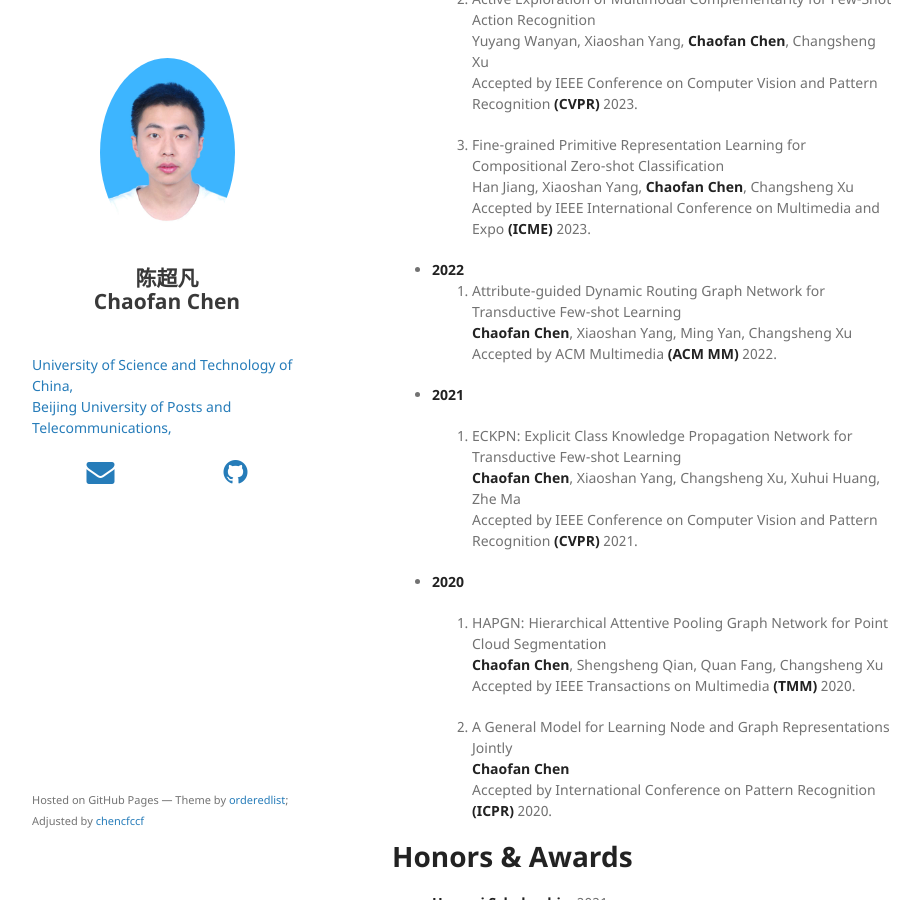
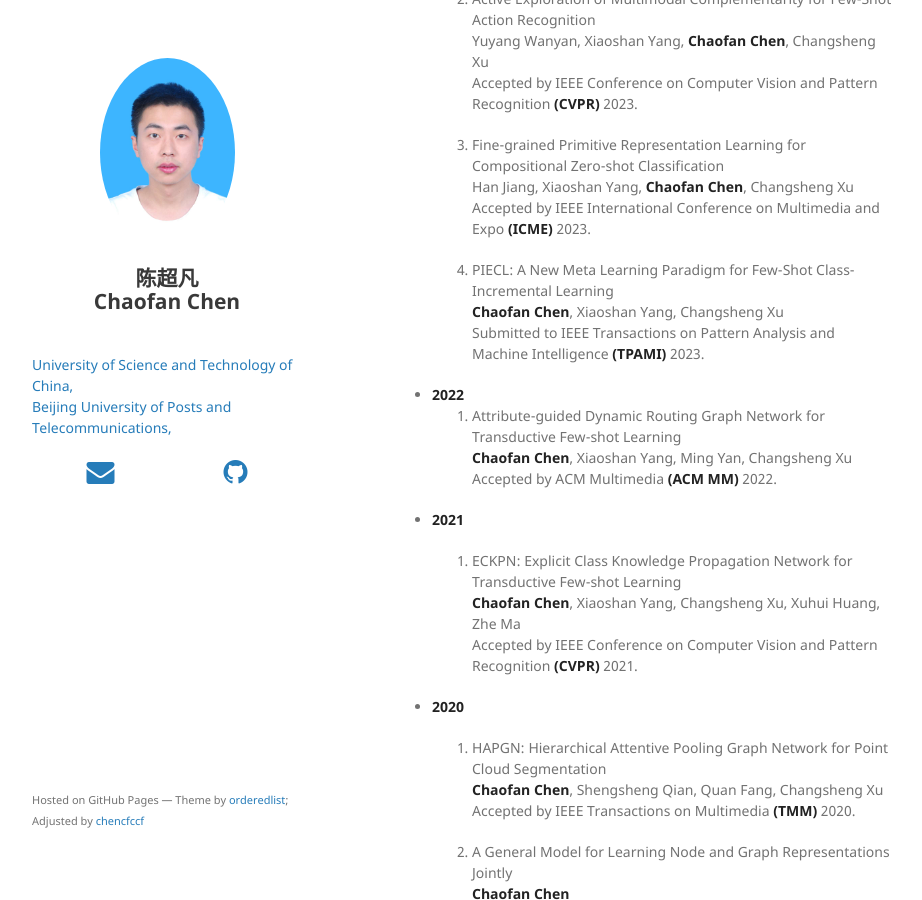
Before and after one commit to chencfccf/chencfccf.github.io, a Jekyll site: the page built from index.md, in a window 1280 px wide and 900 px high, scrolled down 752 px. Shown: the whole window, without its empty margins (178-1100 px from the left). Built offline with Jekyll 4.4.1, drawn with Linux system fonts in a browser that asks for light colours; nearby versions of some CDN libraries; our own code applies the rules of GitHub Pages for plain Markdown files.

Commit message:
Update index.md

```diff
--- a/index.md
+++ b/index.md
@@ -48,9 +48,9 @@ I am a Ph.D candidate at **University of Science and Technology of China (USTC)*
   Han Jiang, Xiaoshan Yang, **Chaofan Chen**, Changsheng Xu
   Accepted by IEEE International Conference on Multimedia and Expo **(ICME)** 2023.
 
-<!--   4. PIECL: A New Meta Learning Paradigm for Few-Shot Class-Incremental Learning
+  4. PIECL: A New Meta Learning Paradigm for Few-Shot Class-Incremental Learning
   **Chaofan Chen**, Xiaoshan Yang, Changsheng Xu
-  Submitted to IEEE Transactions on Pattern Analysis and Machine Intelligence **(TPAMI)** 2023.   -->
+  Submitted to IEEE Transactions on Pattern Analysis and Machine Intelligence **(TPAMI)** 2023.
 
 * **2022**
   1. Attribute-guided Dynamic Routing Graph Network for Transductive Few-shot Learning
```
